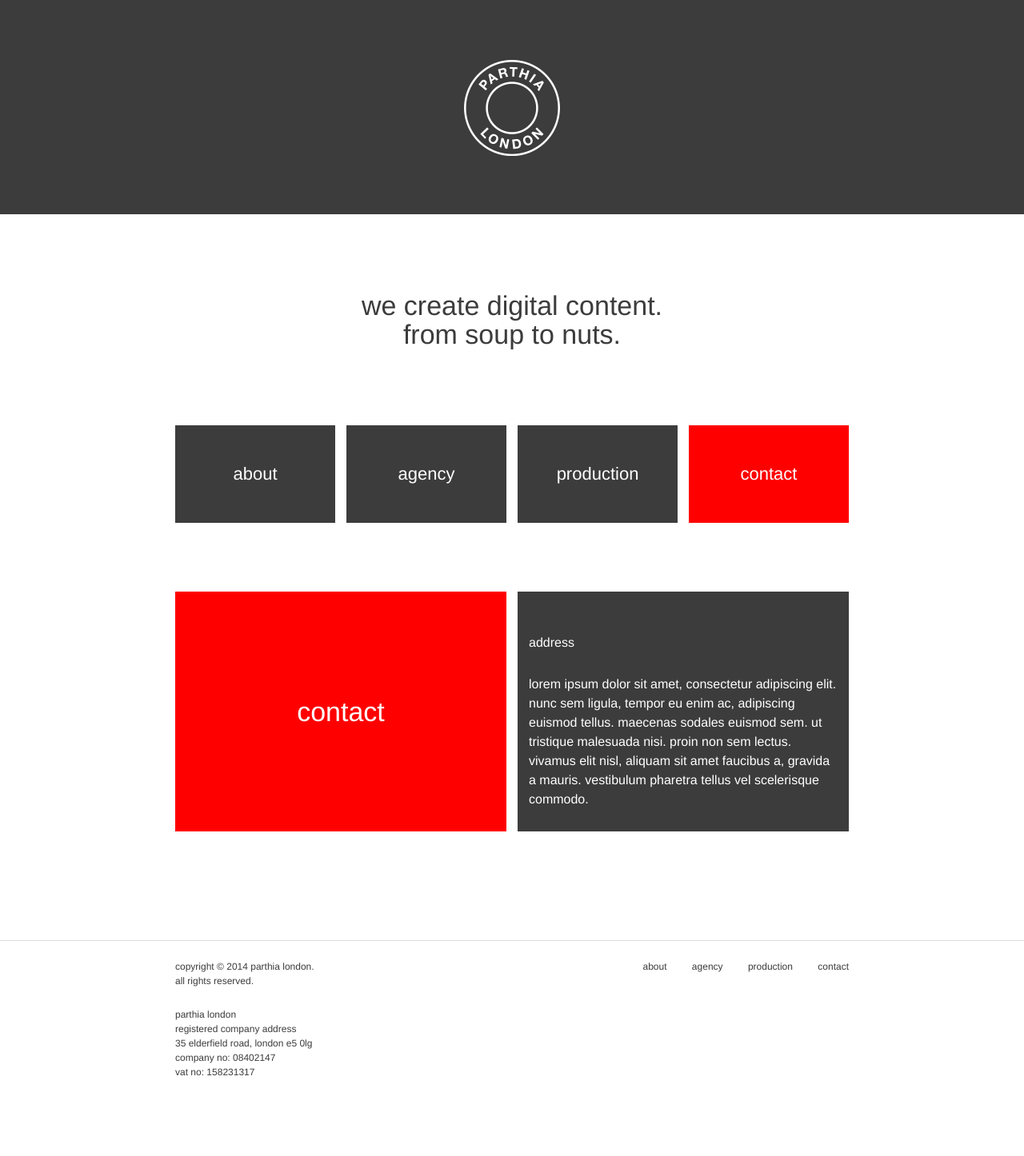
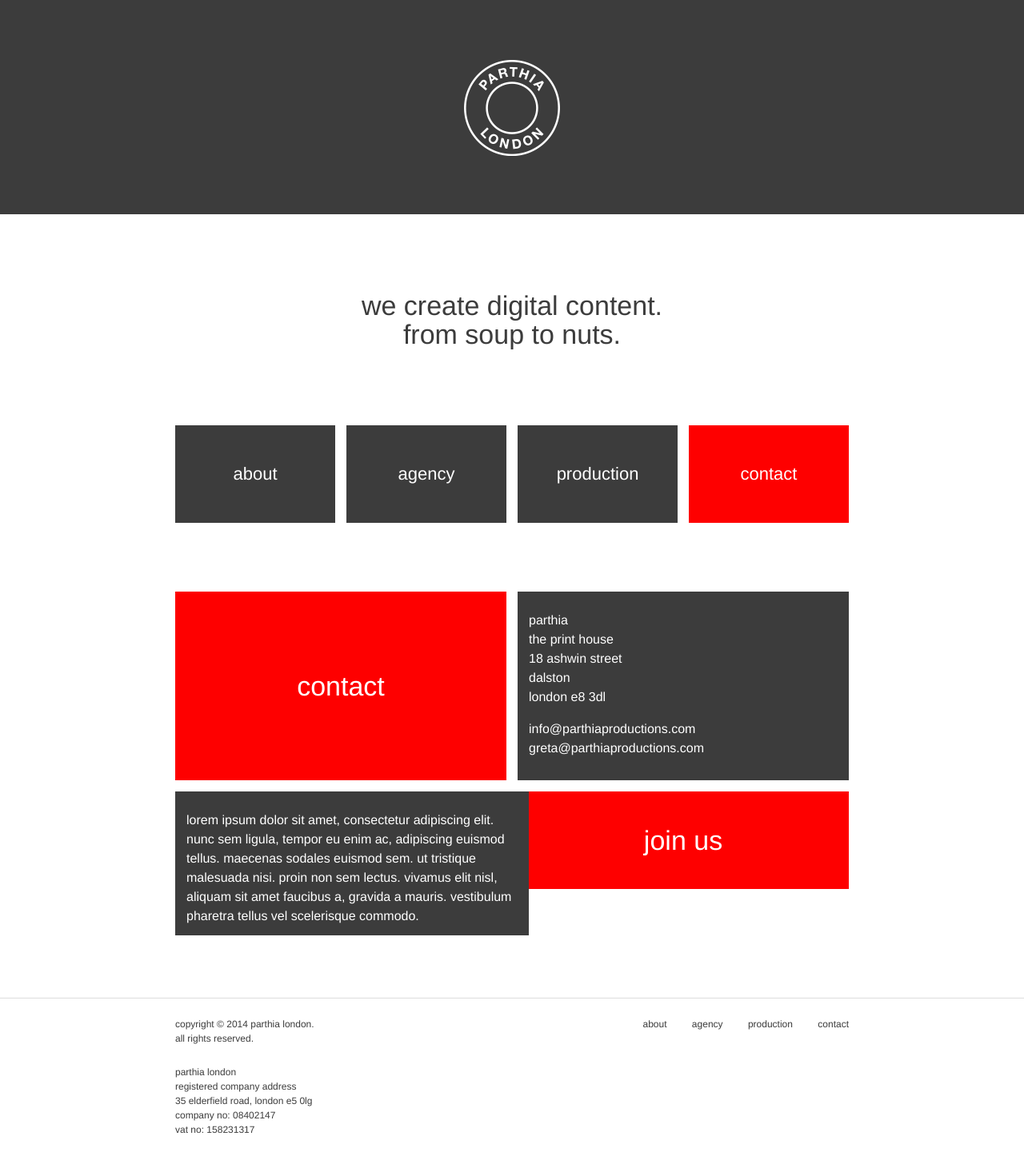
Before and after one commit to marchibbins/parthia, a Jekyll site: the page built from pages/contact.md, in a window 1280 px wide. Shown: the whole page at 80% size. Built offline with Jekyll 4.4.1, drawn with Linux system fonts in a browser that asks for light colours; before the commit the page ends 1374 px from its top, so only the background shows below that.

Commit message:
Contact page mark-up

```diff
--- a/pages/contact.md
+++ b/pages/contact.md
@@ -1,10 +1,36 @@
 ---
+layout: base
 title: Contact
 permalink: /contact/
 ---
 
-<h3>Contact</h3>
-<div class="vcard">Address</div>
+<div class="columns">
+    <header class="columns__left page-header">
+        <div class="columns__wrap">
+            <div class="columns__center">
+                <h1 class="page-header__title">Contact</h1>
+            </div>
+        </div>
+    </header>
+    <article class="columns__right">
+        <div class="page-content">
+            <p>Parthia <br> The Print House <br> 18 Ashwin Street <br> Dalston <br> London E8 3DL</p>
+            <p>{{ site.email }} <br> {{ site.email_greta }} </p>
+        </div>
+    </article>
+</div>
 
-<h3>Join us</h3>
-<p>Lorem ipsum dolor sit amet, consectetur adipiscing elit. Nunc sem ligula, tempor eu enim ac, adipiscing euismod tellus. Maecenas sodales euismod sem. Ut tristique malesuada nisi. Proin non sem lectus. Vivamus elit nisl, aliquam sit amet faucibus a, gravida a mauris. Vestibulum pharetra tellus vel scelerisque commodo.</p>
+<div class="columns">
+    <header class="columns__right page-header">
+        <div class="columns__wrap">
+            <div class="columns__center">
+                <h1 class="page-header__title">Join us</h1>
+            </div>
+        </div>
+    </header>
+    <article class="columns__left">
+        <div class="columns__wrap page-content">
+            <div class="columns__center">Lorem ipsum dolor sit amet, consectetur adipiscing elit. Nunc sem ligula, tempor eu enim ac, adipiscing euismod tellus. Maecenas sodales euismod sem. Ut tristique malesuada nisi. Proin non sem lectus. Vivamus elit nisl, aliquam sit amet faucibus a, gravida a mauris. Vestibulum pharetra tellus vel scelerisque commodo.</div>
+        </div>
+    </article>
+</div>
```
